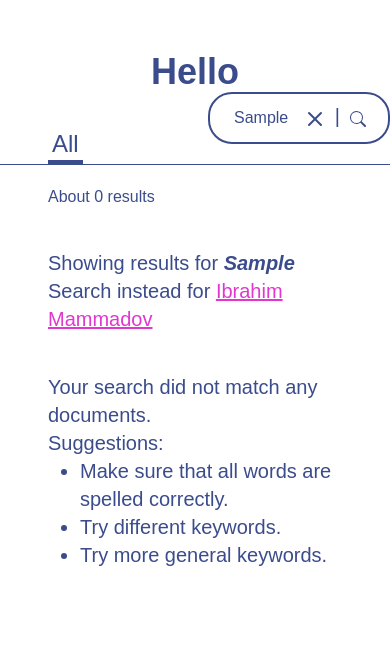
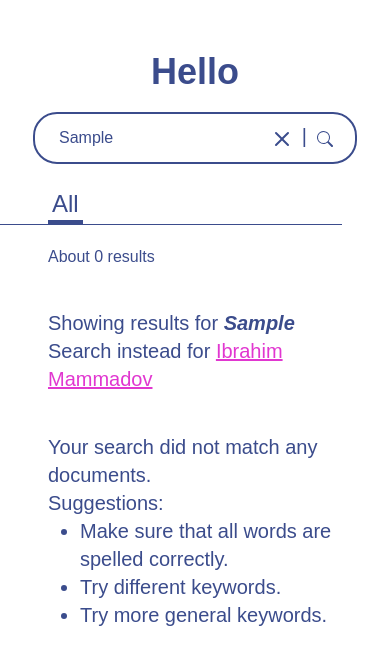
Before and after one commit to zxyctn/portfolio, a React (Vite) app: page / in a window 390 px wide. Both pictures are taken after typing "Sample" into the empty fields and a click on the button "Search". Shown: the top 664 px of the page. Built offline with nearby package versions, Linux system fonts and the light colour scheme.

Commit message:
Optimize for mobile viewing

```diff
--- a/src/pages/Portfolio.tsx
+++ b/src/pages/Portfolio.tsx
@@ -3,6 +3,7 @@ import { useState } from 'react';
 import Tab from '../components/Tab';
 import Overview from '../components/Overview';
 import About from '../components/About';
+import Projects from '../components/Projects';
 
 const Portfolio = () => {
   const [active, setActive] = useState('overview');
@@ -20,14 +21,17 @@ const Portfolio = () => {
   };
 
   return (
-    <div className='text-primary'>
+    <div className='text-primary xl:max-w-[1200px]'>
       <p className='pt-5'>About 1 result</p>
-      <div className='flex pt-5 gap-8 items-center'>
+      <div className='sm:flex pt-5 gap-8 items-center'>
         <div>
-          <h1 className='h1 text-primary text-3xl whitespace-nowrap'>Ibrahim Mammadov</h1>
+          <h1 className='h1 text-primary text-3xl whitespace-nowrap'>
+            Ibrahim Mammadov
+          </h1>
           <h4 className='text-sm'>Software Developer</h4>
         </div>
-        <div className='flex overflow-x-auto no-scrollbar gap-3'>
+        <div className='w-full relative py-5 sm:py-0'>
+          <div className='flex gap-3 overflow-auto no-scrollbar min-w-0 max-w-full absolute sm:-top-5'>
             {tabs.map((tab) => (
               <Tab
                 key={tab.id}
@@ -39,7 +43,11 @@ const Portfolio = () => {
             ))}
           </div>
         </div>
-      <div className='py-10'>{active === 'overview' && <Overview />}</div>
+      </div>
+      <div className='py-10 w-full'>
+        {active === 'overview' && <Overview />}
+        {active === 'projects' && <Projects />}
+      </div>
       <hr className='border-primary w-full' />
       <About />
     </div>
--- a/src/pages/Search.tsx
+++ b/src/pages/Search.tsx
@@ -6,13 +6,13 @@ import Portfolio from './Portfolio';
 const Search = ({ q, handleSubmit }: SearchProps) => {
   return (
     <div className='relative'>
-      <div className='w-screen'>
+      <div className=''>
         <div className='items-start p-12 h-full pb-0'>
           <div className='sm:flex'>
-            <h1 className='font-bold text-center transform-all duration-1000 text-4xl text-primary mt-1'>
+            <h1 className='font-bold text-center transform-all duration-1000 text-4xl text-primary mt-1 pb-5 sm:pb-0'>
               Hello
             </h1>
-            <div className='z-50 absolute ml-40'>
+            <div className='z-50 absolute sm:pl-40 flex justify-center sm:justify-start w-full sm:w-fit -ml-12 sm:m-0'>
               <SearchBar
                 hideButtons={true}
                 hideIcon={true}
@@ -22,13 +22,13 @@ const Search = ({ q, handleSubmit }: SearchProps) => {
             </div>
           </div>
 
-          <div className='grid h-full xl:first-letter xl:ml-40'>
+          <div className='grid h-full xl:pl-40 pt-10 sm:pt-0'>
             <span className='border-b-4 border-primary text-2xl text-primary xl:pt-12 pt-8 w-min px-1 mt-1'>
               All
             </span>
-            <hr className='stroke-primary border-primary w-screen xl:-ml-52 -ml-12 top-40' />
+            <hr className='stroke-primary border-primary xl:-ml-52 -ml-12' />
 
-            <div className='max-w-[1600px]'>
+            <div className=''>
               {q !== 'Ibrahim Mammadov' ? (
                 <NotFound q={q!} handleSubmit={handleSubmit} />
               ) : (
@@ -38,7 +38,6 @@ const Search = ({ q, handleSubmit }: SearchProps) => {
           </div>
         </div>
       </div>
-
     </div>
   );
 };
```
Lines whose indentation alone changed are shown as unchanged.
